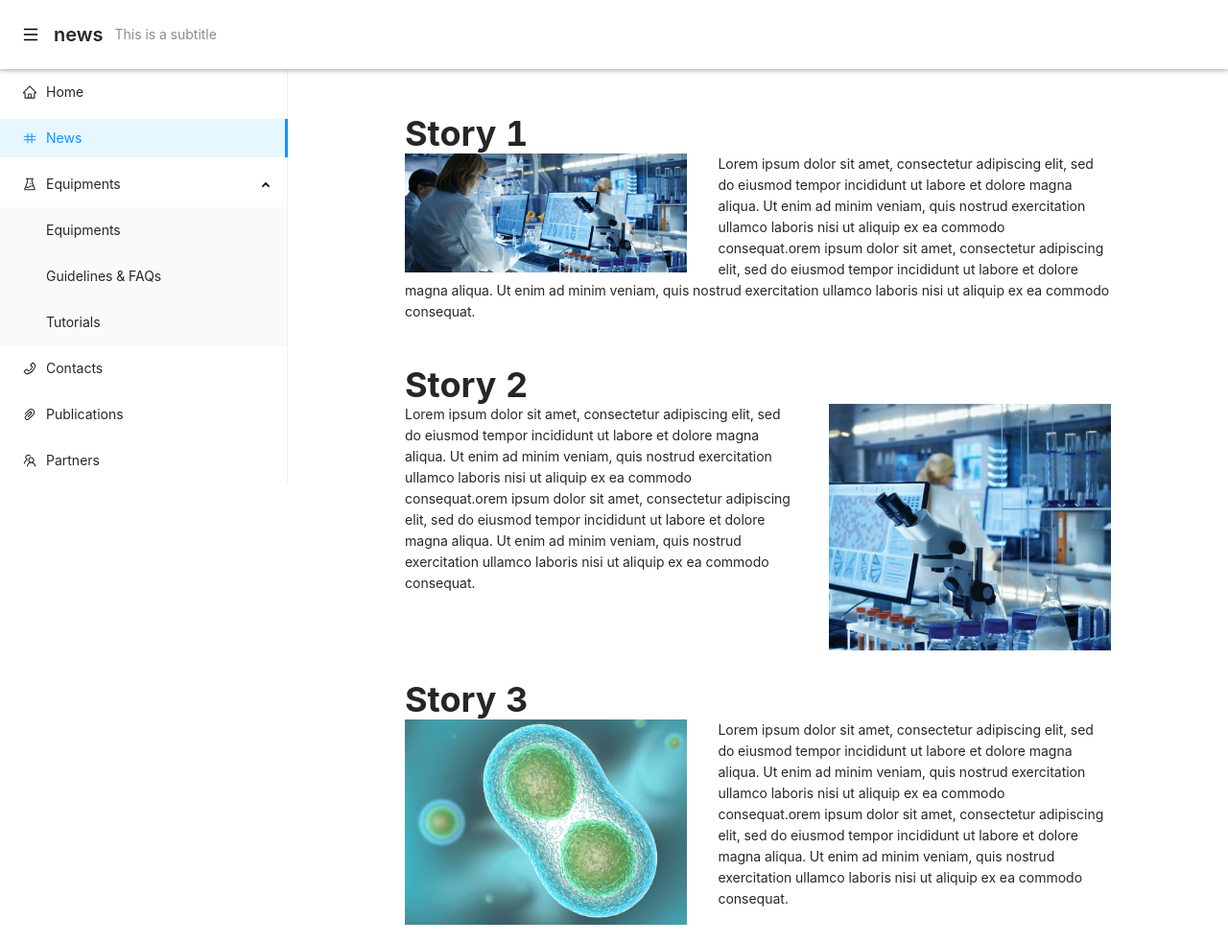
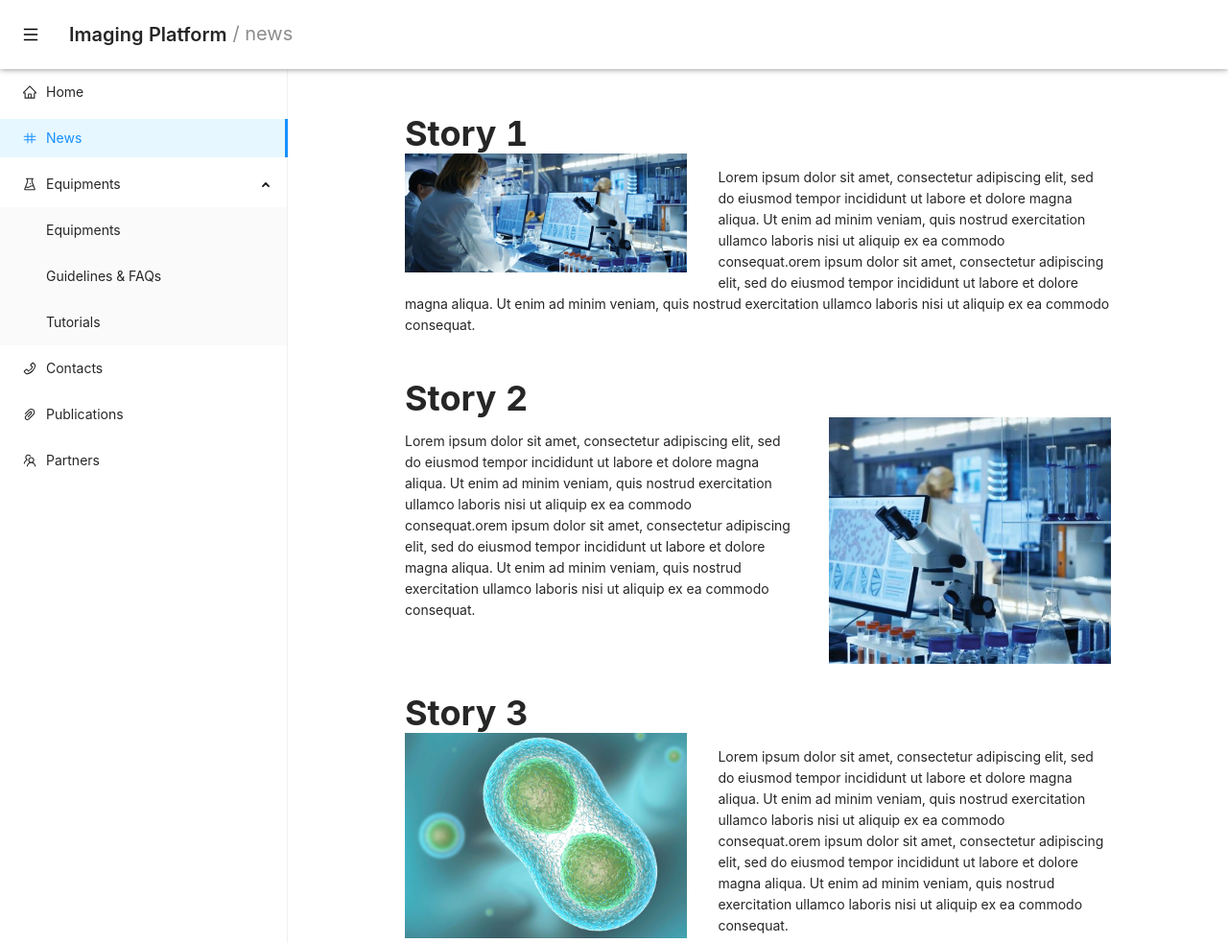
Before and after one commit to marcogenualdo/imaging-platform, a Gatsby site: page /news in a window 1280 px wide. Shown: the top 983 px of the page at 96% size. Built offline with nearby package versions, Linux system fonts and the light colour scheme; Gatsby itself is replaced by a stand-in of ours.

Commit message:
Sidebar improvements: correct highlighting, ...

```diff
--- a/src/components/layout.js
+++ b/src/components/layout.js
@@ -5,43 +5,28 @@
  * See: https://www.gatsbyjs.com/docs/use-static-query/
  */
 
+import { MenuOutlined } from "@ant-design/icons";
 import { PageHeader } from "antd";
-import Sider from "antd/lib/layout/Sider";
-import { graphql, useStaticQuery } from "gatsby";
 import PropTypes from "prop-types";
 import React, { useState } from "react";
 import "../styles/style.scss";
 import Sidebar from "./navbar";
 
-import { MenuOutlined } from "@ant-design/icons";
-
 const Layout = ({ pageName, children }) => {
-  const data = useStaticQuery(graphql`
-    query SiteTitleQuery {
-      site {
-        siteMetadata {
-          title
-        }
-      }
-    }
-  `);
-
   const [menuOpen, setMenuOpen] = useState(true);
 
   return (
     <div>
       <PageHeader
         className="site-page-header"
-        title={pageName}
-        subTitle="This is a subtitle"
+        title="Imaging Platform"
+        subTitle={`/ ${pageName}`}
         backIcon={<MenuOutlined />}
         onBack={() => setMenuOpen(!menuOpen)}
       />
       <div style={{ height: "4.5rem" }} />
       <div className="page-wrapper">
-        <Sider theme="light" width={menuOpen ? 300 : 0} breakpoint="md">
-          <Sidebar pageName={pageName} open={menuOpen} />
-        </Sider>
+        <Sidebar pageName={pageName} open={menuOpen} />
         <div id="site-trunk">
           <main>{children}</main>
           <footer
--- a/src/components/navbar.js
+++ b/src/components/navbar.js
@@ -1,13 +1,14 @@
 import {
+  BorderlessTableOutlined,
   ExperimentOutlined,
   HomeOutlined,
   PaperClipOutlined,
   PhoneOutlined,
   TeamOutlined,
-  BorderlessTableOutlined,
 } from "@ant-design/icons";
 import { Menu } from "antd";
 import "antd/dist/antd.css";
+import Sider from "antd/lib/layout/Sider";
 import { Link } from "gatsby";
 import React from "react";
 
@@ -17,6 +18,12 @@
   };
 
   return (
+    <Sider
+      theme="light"
+      width={300}
+      className={open ? "sider-open" : "sider-closed"}
+      id="sider"
+    >
       <Menu
         onClick={handleClick}
         defaultSelectedKeys={[pageName]}
@@ -56,6 +63,7 @@
           <Link to="/partners">Partners</Link>
         </Menu.Item>
       </Menu>
+    </Sider>
   );
 };
 
--- a/src/pages/news.js
+++ b/src/pages/news.js
@@ -24,8 +24,6 @@
     <div className="news-entry">
       <div className="news-title-box">
         <h1 className="news-title">{content.frontmatter.title}</h1>
-        <h3 className="news-date">{data.birthTime}</h3>
-        <div style={{ clear: "both" }} />
       </div>
       <div className="title-underline" />
       <div
@@ -42,7 +40,8 @@
         />
       </div>
       <div className="news-content">
-        <div
+        <p style={{ color: "#808080" }}>{data.birthTime}</p>
+        <span
           className="news-text"
           dangerouslySetInnerHTML={{
             __html: content.html,
--- a/src/styles/news.scss
+++ b/src/styles/news.scss
@@ -7,14 +7,9 @@
 
 .news-image {
   width: 40%;
-}
+  border-radius: 6px;
 
-.news-title-box {
-  .news-title {
-    float: left;
-  }
-
-  .news-date {
-    float: right;
+  picture {
+    border-radius: 6px;
   }
 }
--- a/src/styles/style.scss
+++ b/src/styles/style.scss
@@ -45,12 +45,24 @@
   max-width: 50rem;
 }
 
+#sider {
+  border-right: 1px solid #f0f0f0;
+}
+
 #navbar {
   position: fixed;
   width: 300px;
-  transition: transform 0.1s linear;
 }
 
-.navbar-closed {
+.sider-closed {
   transform: translateX(-300px);
 }
+
+.ant-page-header-heading-title {
+  margin-left: 1rem;
+  margin-right: 6px;
+}
+
+.ant-page-header-heading-sub-title {
+  font-size: 20px;
+}
--- a/src/styles/variables.scss
+++ b/src/styles/variables.scss
@@ -1,4 +1,4 @@
 $primary: #25a8eb;
 $secondary: #808080;
 
-$card-radius: 1.3rem;
+$card-radius: 1rem;
```
Also changed, not shown: src/components/header.js (deleted, +0 -42 lines). Lines whose indentation alone changed are shown as unchanged.
